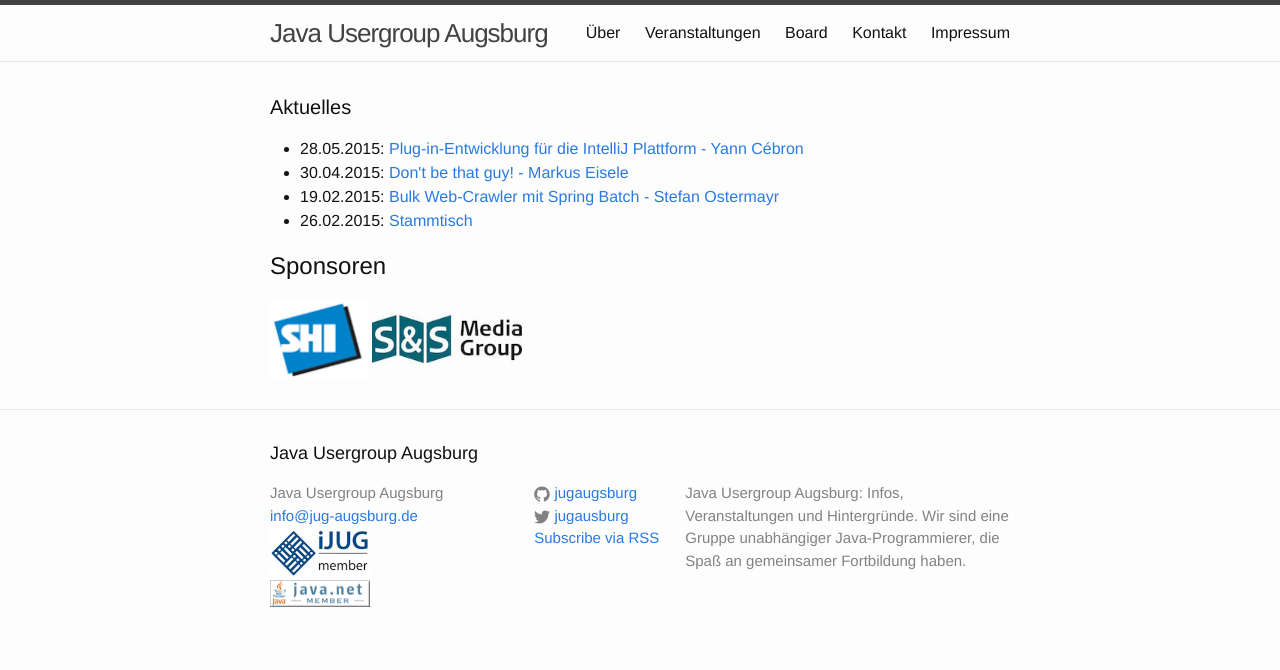
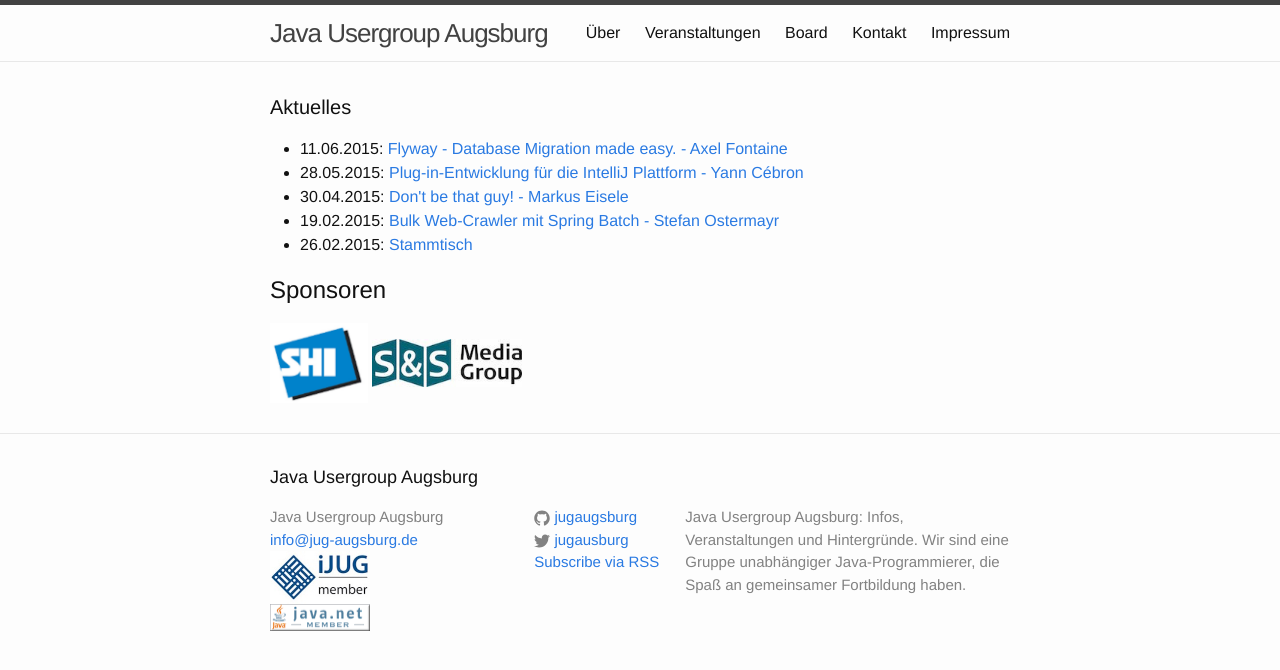
Before and after one commit to jugaugsburg/www.jug-augsburg.de, a Jekyll site: the page built from index.html, in a window 1280 px wide. Shown: the top 670 px of the page. Built offline with Jekyll 4.4.1, drawn with Linux system fonts in a browser that asks for light colours; some of the changed lines change nothing that is shown.

Commit message:
added axels talk

```diff
--- a/_data/events.yml
+++ b/_data/events.yml
@@ -1,3 +1,26 @@
+-
+  name: Flyway - Database Migration made easy.
+  date: 11.06.2015
+  time: "19:00"
+  description: >
+      Versionskontrolle sieht man heute als eine Selbstverständlichkeit. Und das ist sie auch, für Code. Auf der Datenbankseite findet Schemaevolution oft ad-hoc statt: ein schnelles Statement hier, ein kleines Skript dort. Das Ergebnis: Verwirrung und Ungewissheit. Ist dieses Update bereits auf dieser Instanz ausgeliefert? Sollten wir zuerst dieses andere Skript ausführen? Wird unsere Anwendung mit dieser Datenbank laufen können?
+      Schluss mit dem Chaos! Mit dem Einsatz von Datenbankmigrationstools wie Flyway fegen Sie diese Probleme vom Tisch und schaffen stattdessen Vertrauen und Zuverlässigkeit. Nach Ablauf dieser Session werden Sie ein gründliches Verständnis darüber haben was Flyway leistet, wie es funktioniert und wie man es optimal in einem Projekt integriert. Wir werden uns sowohl Konzepten als auch Lösungen anschauen. Wir gehen die harten Problemen an, und beantworten die Frage wie sich das alles in einem Continuous Delivery und Zero Downtime Workflow integrieren lässt. Diese Session wird Ihren Umgang mit der Datenbank gründlich und dauerhaft ändern. Es gibt keinen Weg zurück.
+  speaker:
+    name: Axel Fontaine
+    bio: >
+      Axel Fontaine is the founder and CEO of Boxfuse (boxfuse.com), letting you go from JVM app to secure & immutable machine image in seconds.
+
+      Axel is also the creator and project lead of Flyway (flywaydb.org), the open-source tool that makes database migration easy.
+
+      He is a JavaOne Rockstar and a regular speaker at many large international conferences including JavaOne, Devoxx, Jfokus, JavaZone, JAX, ...
+
+      You can find him online at axelfontaine.com and on Twitter as @axelfontaine
+    image: /images/speaker/2015/axel-fontaine.jpg
+  address:
+    name: SHI GmbH & Co. KG
+    street: Curt-Frenzel-Str. 12
+    place: 86167 Augsburg
+
 -
   name: Plug-in-Entwicklung für die IntelliJ Plattform
   date: 28.05.2015
```
Also changed, not shown: images/speaker/2015/axel-fontaine.jpg (added).
